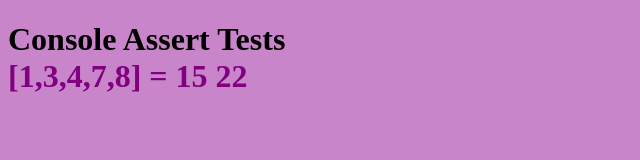
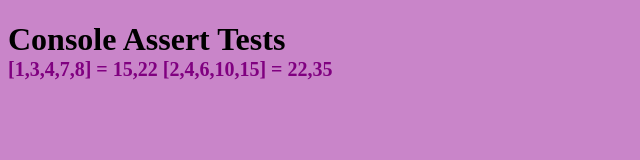
Before and after one commit to Abigail-Trapp/hackerrank-minimum-maximum-sums, a plain HTML site: page index.html in a window 1280 px wide. Shown: the whole page, without its empty margins (0-640 px from the left). Drawn offline with Linux system fonts and the light colour scheme.

Commit message:
new test commit

```diff
--- a/code.js
+++ b/code.js
@@ -7,12 +7,13 @@ function miniMaxSum(arr) {
     let maxFilter = arr.filter(arr => arr !== max).reduce((acc,n)=>acc+n)
     let minFilter = arr.filter(arr => arr !== min).reduce((acc,n)=>acc+n)
 
-    let output = (`${maxFilter} ${minFilter}`)
+    let output = (`${maxFilter},${minFilter}`)
     return output
 
 }
 //document.write(`[1,3,4,7,8] = ${miniMaxSum([1,3,4,7,8])}`)
 let heading = document.querySelector("h1")
 let results = document.querySelector("div")
-results.innerHTML = `[1,3,4,7,8] = ${miniMaxSum([1,3,4,7,8])}`
+results.innerHTML = `[1,3,4,7,8] = ${miniMaxSum([1,3,4,7,8])}
+[2,4,6,10,15] = ${miniMaxSum([2,4,6,10,15])}`
 heading.append(results)
--- a/style.css
+++ b/style.css
@@ -4,4 +4,5 @@
 
 #results {
     color: purple;
+    font-size: 20px;
 }
```
